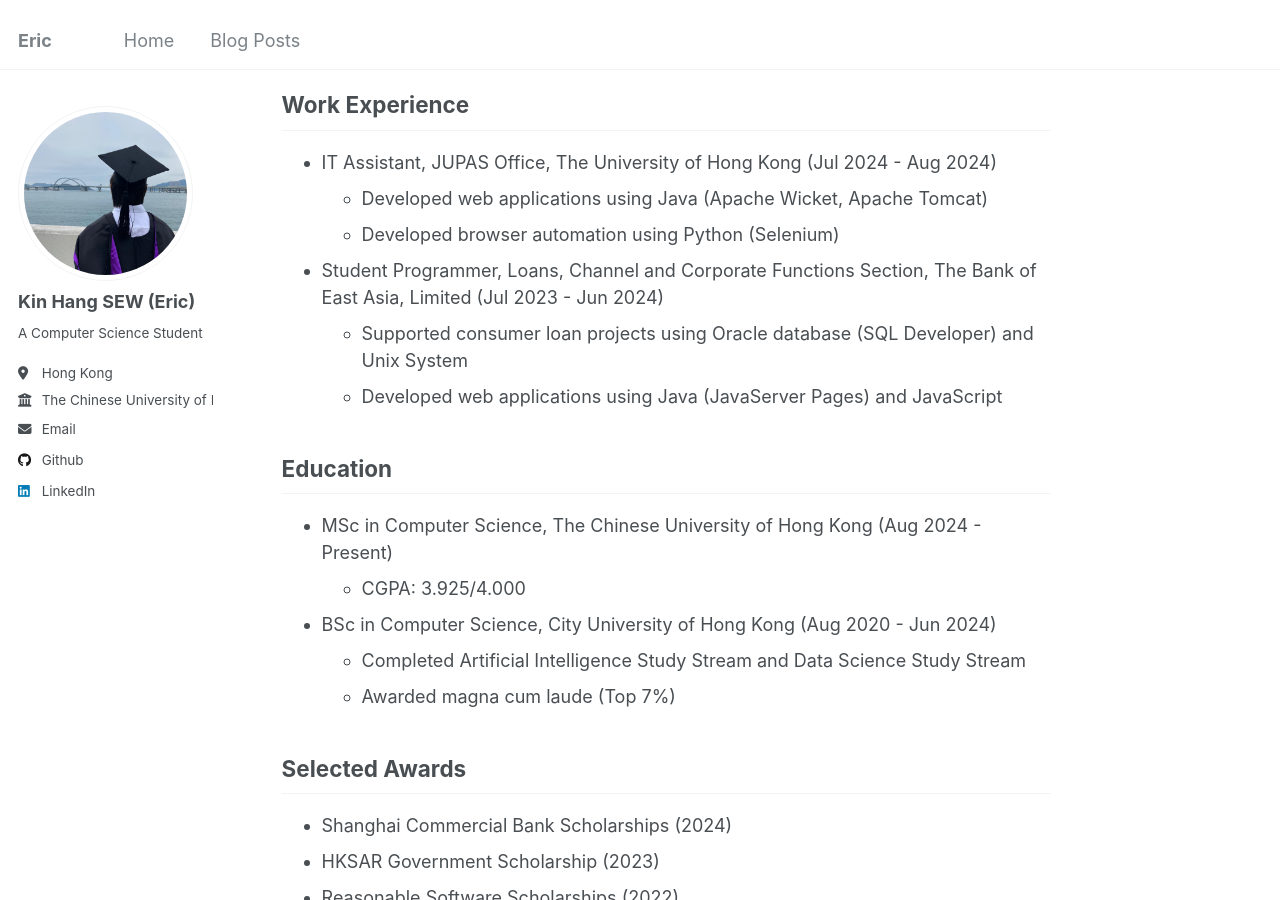
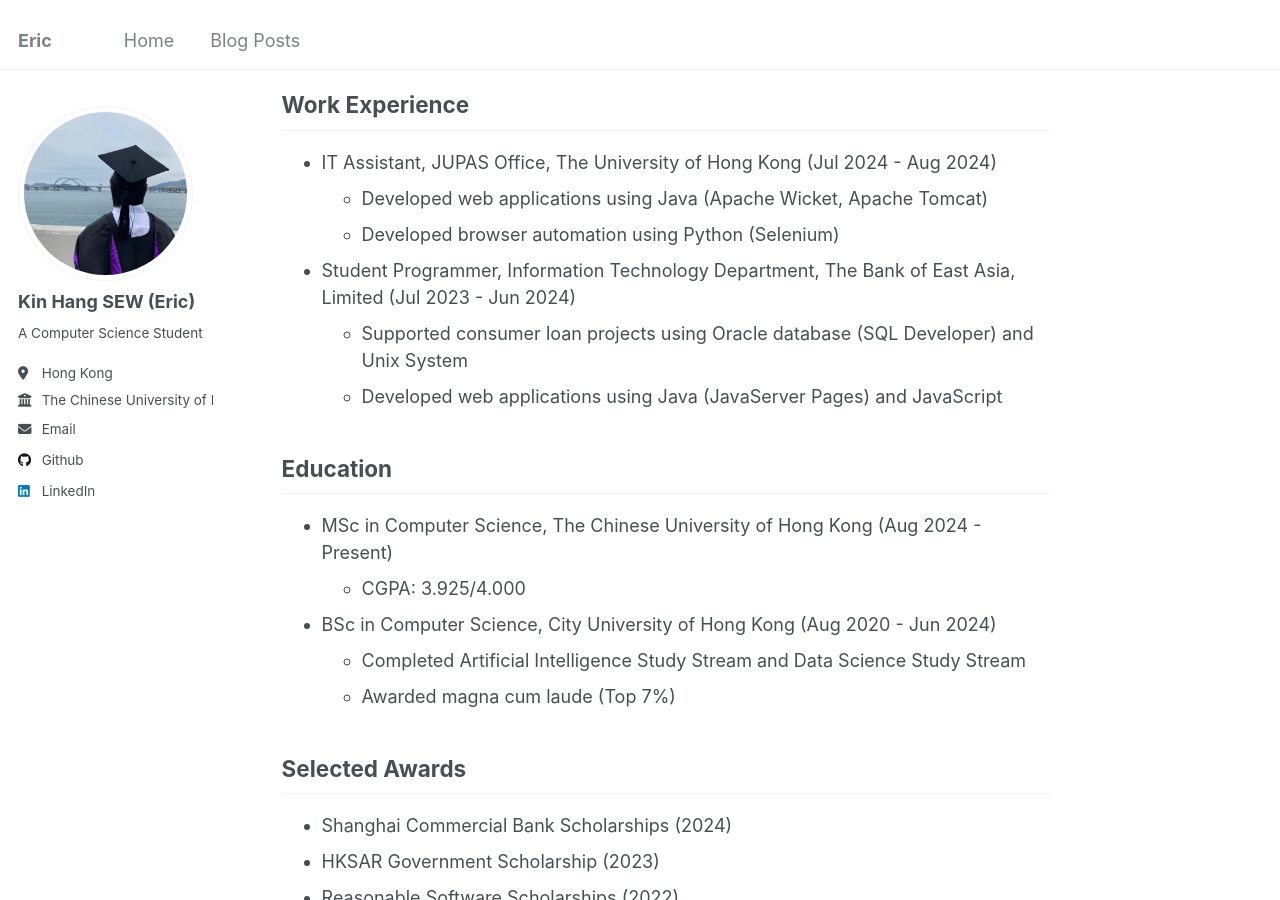
Before and after one commit to ericskh2/ericskh2.github.io, a Jekyll site: the page built from _pages/about.md, in a window 1280 px wide and 900 px high, scrolled down 447 px. Built offline with Jekyll 4.4.1, drawn with Linux system fonts in a browser that asks for light colours.

Commit message:
Update about.md

```diff
--- a/_pages/about.md
+++ b/_pages/about.md
@@ -21,7 +21,7 @@ Work Experience
 - IT Assistant, JUPAS Office, The University of Hong Kong (Jul 2024 - Aug 2024)
   - Developed web applications using Java (Apache Wicket, Apache Tomcat)
   - Developed browser automation using Python (Selenium)
-- Student Programmer, Loans, Channel and Corporate Functions Section, The Bank of East Asia, Limited (Jul 2023 - Jun 2024)
+- Student Programmer,  Information Technology Department, The Bank of East Asia, Limited (Jul 2023 - Jun 2024)
   - Supported consumer loan projects using Oracle database (SQL Developer) and Unix System
   - Developed web applications using Java (JavaServer Pages) and JavaScript
 
```
